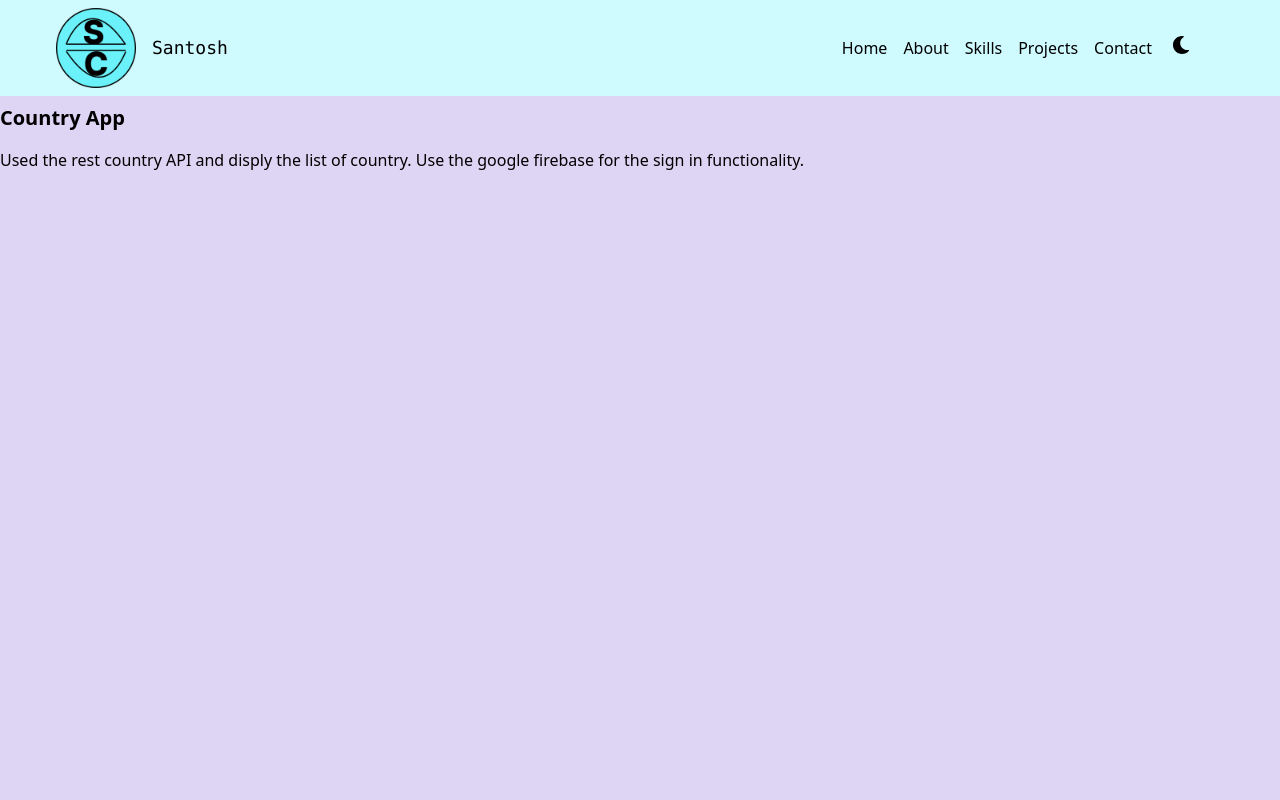
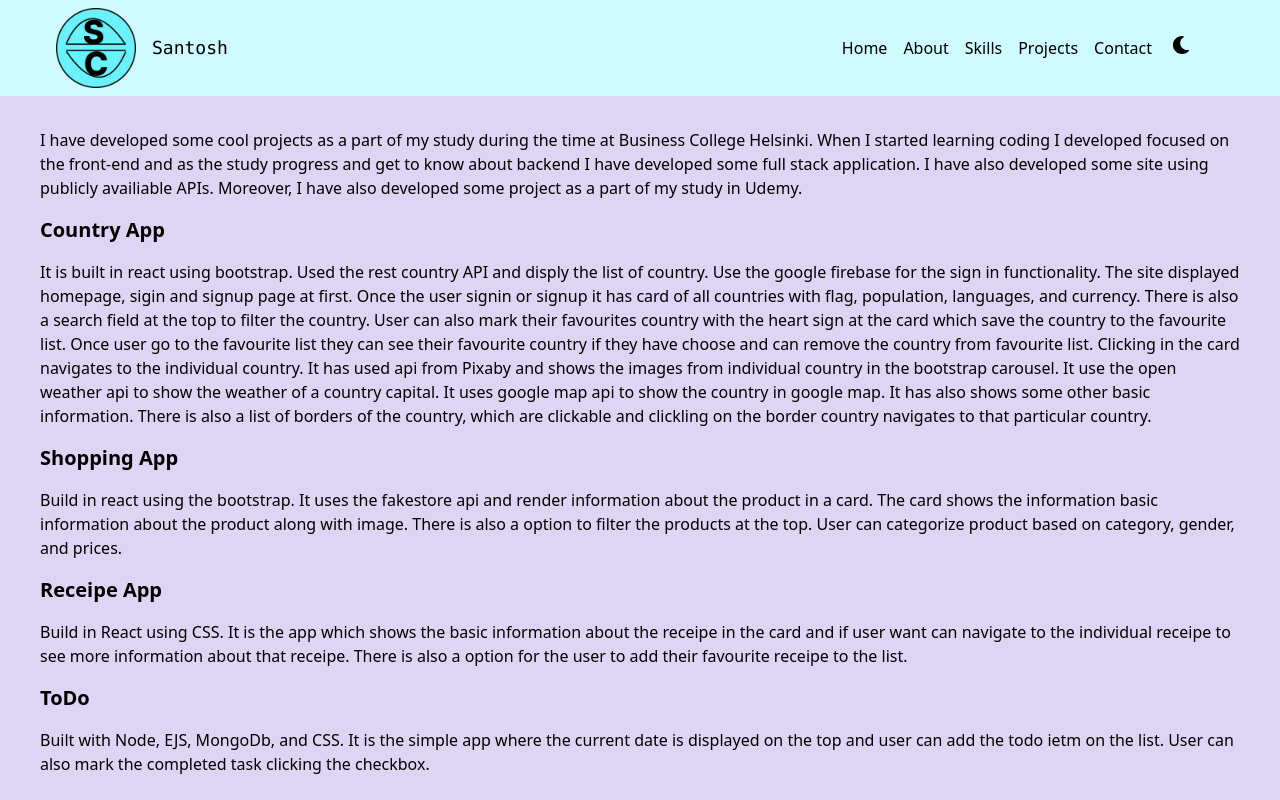
Before and after one commit to SantoshChapagai/My-Portfolio, a Next.js app: page /projects in a window 1280 px wide. Shown: the top 800 px of the page. Built offline with nearby package versions, Linux system fonts and the light colour scheme.

Commit message:
add the content to the projects section

```diff
--- a/app/projects/page.tsx
+++ b/app/projects/page.tsx
@@ -3,14 +3,26 @@ import React from 'react'
 
 const Projects = () => {
   return (
-    <div className='min-h-screen pt-4'>
+    <div className='min-h-screen pt-32 p-10'>
       <div>
         <p>I have developed some cool projects as a part of my study during the time at Business College Helsinki. When I started learning coding I developed focused on the front-end and as the study progress and get to know about backend I have developed some full stack application. I have also developed some site using publicly availiable APIs. Moreover, I have also developed some project as a part of my study in Udemy.</p>
       </div>
       <div>
         <div>
           <TypographyH3>Country App</TypographyH3>
-          <p>Used the rest country API and disply the list of country. Use the google firebase for the sign in functionality.</p>
+          <p>It is built in react using bootstrap. Used the rest country API and disply the list of country. Use the google firebase for the sign in functionality. The site displayed homepage, sigin and signup page at first. Once the user signin or signup it has card of all countries with flag, population, languages, and currency. There is also a search field at the top to filter the country. User can also mark their favourites country with the heart sign at the card which save the country to the favourite list. Once user go to the favourite list they can see their favourite country if they have choose and can remove the country from favourite list. Clicking in the card navigates to the individual country. It has used api from Pixaby and shows the images from individual country in the bootstrap carousel. It use the open weather api to show the weather of a country capital. It uses google map api to show the country in google map. It has also shows some other basic information. There is also a list of borders of the country, which are clickable and clickling on the border country navigates to that particular country.</p>
+        </div>
+        <div>
+          <TypographyH3>Shopping App</TypographyH3>
+          <p>Build in react using the bootstrap. It uses the fakestore api and render information about the product in a card. The card shows the information basic information about the product along with image. There is also a option to filter the products at the top. User can categorize product based on category, gender, and prices.</p>
+        </div>
+        <div>
+          <TypographyH3>Receipe App</TypographyH3>
+          <p>Build in React using CSS. It is the app which shows the basic information about the receipe in the card and if user want can navigate to the individual receipe to see more information about that receipe. There is also a option for the user to add their favourite receipe to the list.</p>
+        </div>
+        <div>
+          <TypographyH3>ToDo</TypographyH3>
+          <p>Built with Node, EJS, MongoDb, and CSS. It is the simple app where the current date is displayed on the top and user can add the todo ietm on the list. User can also mark the completed task clicking the checkbox.</p>
         </div>
       </div>
     </div>
```
